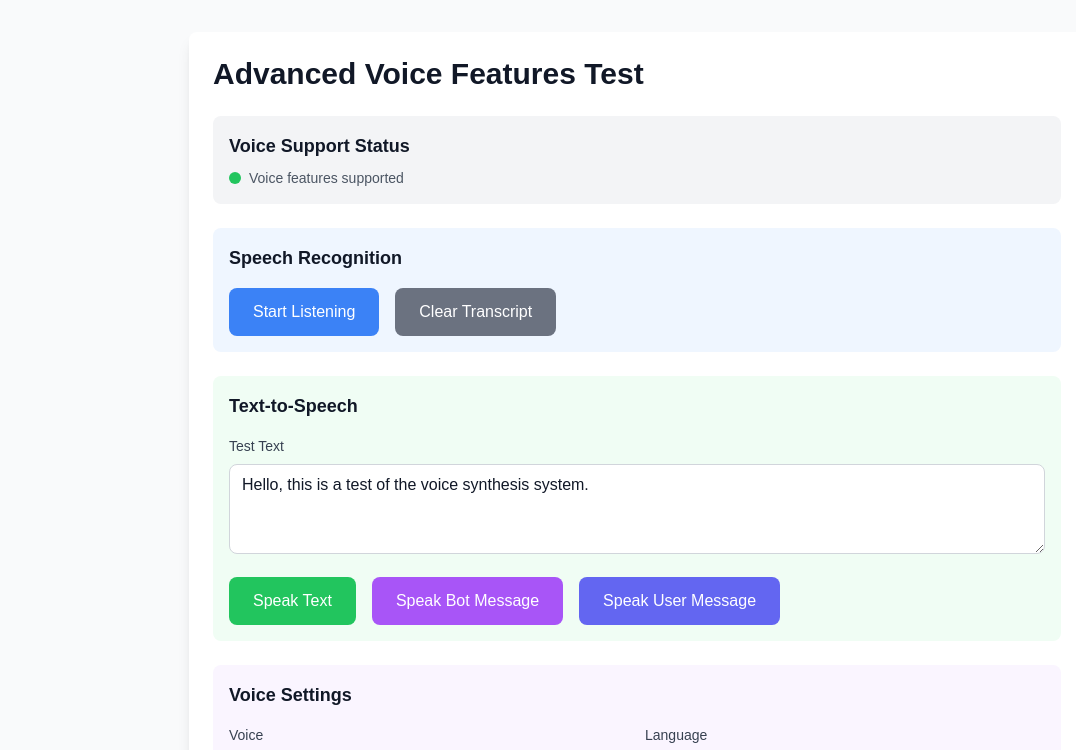
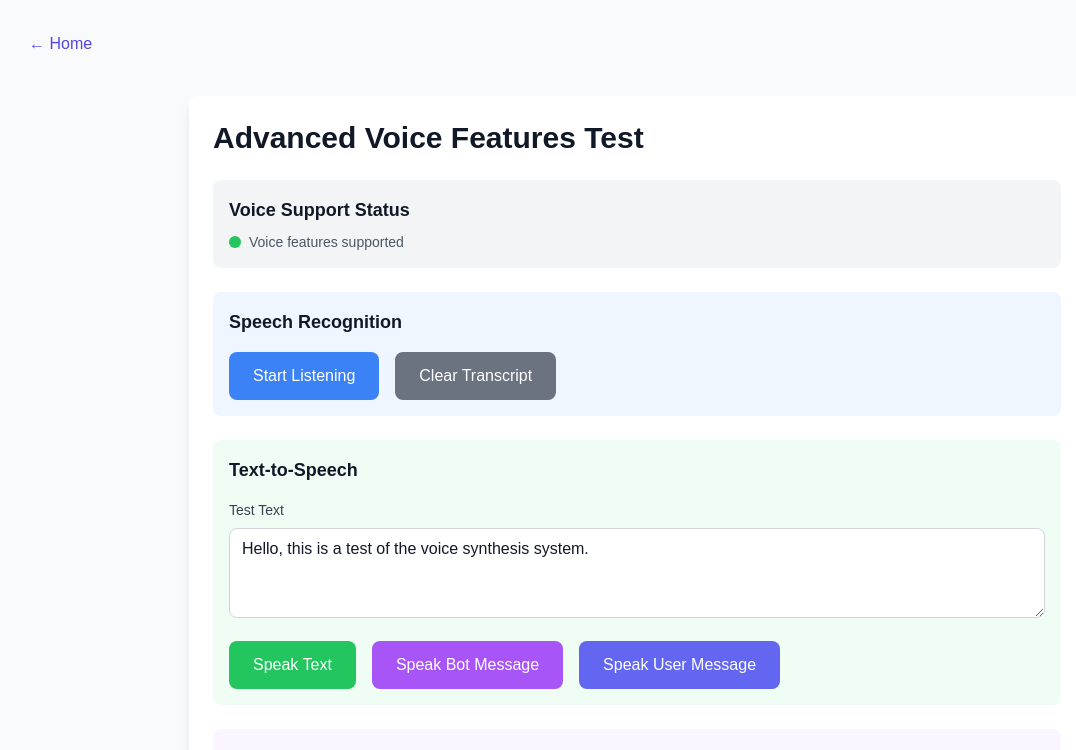
Before and after one commit to Pourushg210/chatbot-app, a Next.js app: page /voice-test in a window 1280 px wide. Shown: the top 750 px of the page, without its empty margins (3-1079 px from the left). Built offline with nearby package versions, Linux system fonts and the light colour scheme.

Commit message:
Add missing history navigations. Clean code.

```diff
--- a/src/app/test-websocket/page.tsx
+++ b/src/app/test-websocket/page.tsx
@@ -5,8 +5,10 @@ import { useSelector, useDispatch } from "react-redux";
 import { RootState, AppDispatch } from "@/store/store";
 import { addMessage, startConversation } from "@/store/slices/chatSlice";
 import { useWebSocket } from "@/hooks/useWebSocket";
+import { useRouter } from "next/navigation";
 
 export default function WebSocketTest() {
+  const router = useRouter();
   const [inputMessage, setInputMessage] = useState("");
   const [testConversationId] = useState("test-conversation-" + Date.now());
 
@@ -65,6 +67,14 @@ export default function WebSocketTest() {
 
   return (
     <div className="min-h-screen bg-gray-50 dark:bg-gray-900 p-8">
+      <div className="mb-6">
+        <button
+          onClick={() => router.back()}
+          className="text-indigo-600 hover:text-indigo-800 dark:text-indigo-400 dark:hover:text-indigo-300 mb-4"
+        >
+          ← Home
+        </button>
+      </div>
       <div className="max-w-4xl mx-auto">
         <div className="bg-white dark:bg-gray-800 rounded-lg shadow-lg p-6">
           <h1 className="text-2xl font-bold text-gray-900 dark:text-white mb-6">
--- a/src/app/voice-test/page.tsx
+++ b/src/app/voice-test/page.tsx
@@ -2,6 +2,7 @@
 
 import { useState, useEffect } from "react";
 import voiceService from "@/services/voiceService";
+import { useRouter } from "next/navigation";
 
 export default function VoiceTest() {
   const [isListening, setIsListening] = useState(false);
@@ -19,6 +20,7 @@ export default function VoiceTest() {
   const [pitch, setPitch] = useState(1);
   const [rate, setRate] = useState(1);
   const [language, setLanguage] = useState("en-US");
+  const router = useRouter();
 
   useEffect(() => {
     voiceService.initialize();
@@ -121,6 +123,14 @@ export default function VoiceTest() {
 
   return (
     <div className="min-h-screen bg-gray-50 dark:bg-gray-900 p-8">
+      <div className="mb-6">
+        <button
+          onClick={() => router.back()}
+          className="text-indigo-600 hover:text-indigo-800 dark:text-indigo-400 dark:hover:text-indigo-300 mb-4"
+        >
+          ← Home
+        </button>
+      </div>
       <div className="max-w-4xl mx-auto">
         <div className="bg-white dark:bg-gray-800 rounded-lg shadow-lg p-6">
           <h1 className="text-3xl font-bold text-gray-900 dark:text-white mb-6">
--- a/src/components/admin/BotConfigurationForm.tsx
+++ b/src/components/admin/BotConfigurationForm.tsx
@@ -135,8 +135,6 @@ export default function BotConfigurationForm({
       </h2>
 
       <form onSubmit={handleSubmit} className="space-y-6">
-        {/* Trigger Field */}
-        {/* Basic Information */}
         <div className="grid grid-cols-1 md:grid-cols-2 gap-6">
           <div>
             <label className="block text-sm font-medium text-gray-700 dark:text-gray-200 mb-2">
--- a/src/components/admin/Dashboard.tsx
+++ b/src/components/admin/Dashboard.tsx
@@ -66,7 +66,7 @@ export default function Dashboard() {
               onClick={() => setShowConfigForm(false)}
               className="text-indigo-600 hover:text-indigo-800 dark:text-indigo-400 dark:hover:text-indigo-300 mb-4"
             >
-              ← Back to Dashboard
+              ← Dashboard
             </button>
           </div>
           <BotConfigurationForm
```
